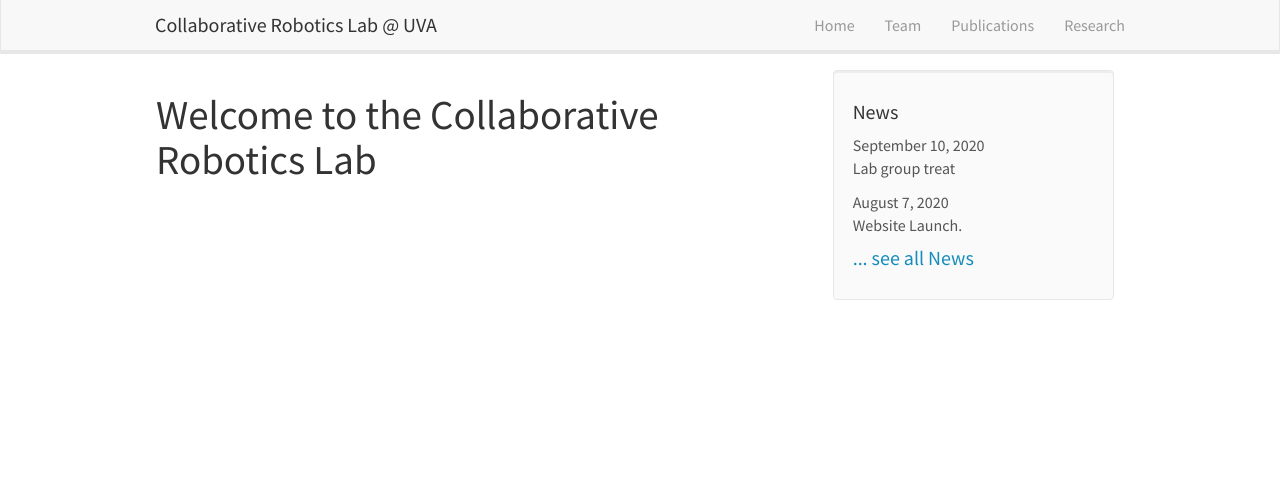
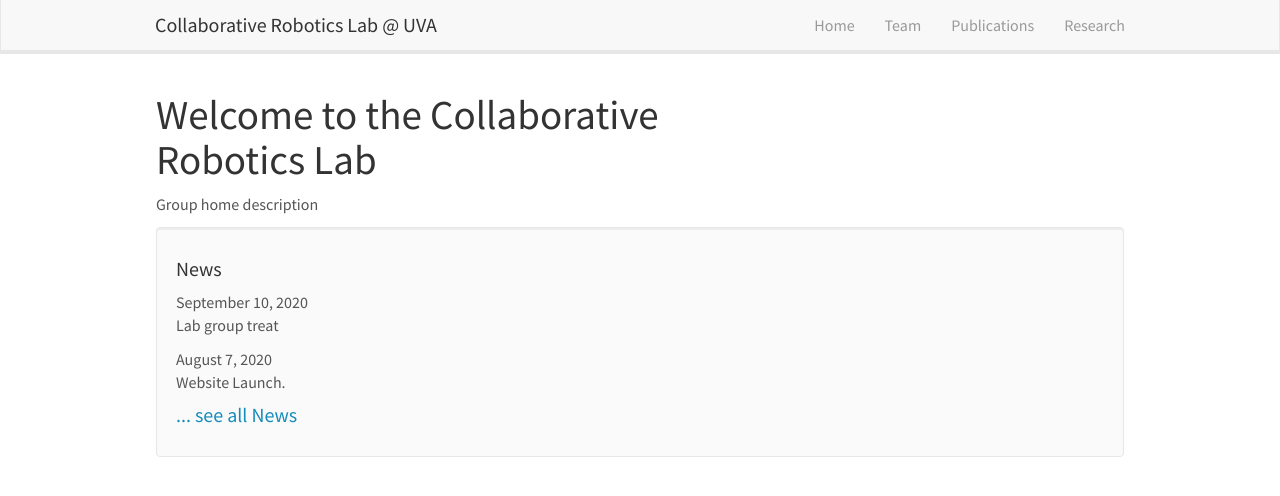
Before and after one commit to collaborative-robotics-lab-at-uva/collaborative-robotics-lab-at-uva.github.io, a Jekyll site: the page built from _pages/home.md, in a window 1280 px wide. Shown: the top 496 px of the page. Built offline with Jekyll 4.4.1, drawn with Linux system fonts in a browser that asks for light colours.

Commit message:
change home contents

```diff
--- a/_layouts/homelay.html
+++ b/_layouts/homelay.html
@@ -7,6 +7,9 @@ layout: default
 
 	{{ content }}
   </div>
-  <div id="newsid" class="col-sm-4" >
+
+</br>
+
+  <div id="newsid" class="col-sm-12" >
 	{% include news.html %}
   </div>
--- a/_pages/home.md
+++ b/_pages/home.md
@@ -5,3 +5,6 @@ excerpt: "Collaborative Robotics Lab at University of Virginia."
 sitemap: false
 permalink: /
 ---
+
+
+Group home description
```
